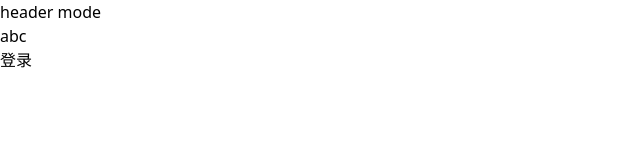
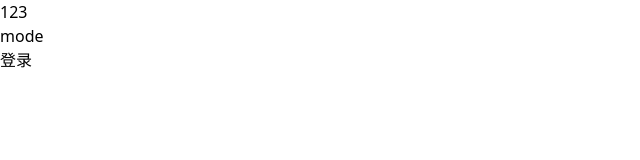
Before and after one commit to zhaogongchengsi/starter-next, a Next.js app: page /admin in a window 1280 px wide. Shown: the top 160 px of the page, without its empty margins (0-640 px from the left). Built offline with nearby package versions, Linux system fonts and the light colour scheme.

Commit message:
feat: sideBar 可收缩侧边栏

```diff
--- /dev/null
+++ b/components/sidebar/Sidebar.tsx
@@ -0,0 +1,30 @@
+import { useState } from "react";
+import { SideBarContext } from "./context";
+import { cn } from "@/lib/utils";
+
+export interface SideBarProps {
+  children: React.ReactNode;
+  className?: string;
+  width?: number;
+  collapseWidth?: number;
+  collapse?: boolean;
+}
+
+const Sidebar: React.FC<SideBarProps> = ({ children, className, collapse, width = 200, collapseWidth = 60 }) => {
+  const [isCollapse, setCollapse] = useState(() => Boolean(collapse));
+  const [sideBarWidth, setSideBarWidth] = useState(() => isCollapse ? width : collapseWidth);
+
+  const context = { width, collapseWidth };
+
+  return (
+    <>
+      <SideBarContext.Provider value={context}>
+        <aside style={{ width: `${sideBarWidth}px` }} className={cn(className)}>
+          {children}
+        </aside>
+      </SideBarContext.Provider>
+    </>
+  );
+};
+
+export default Sidebar;
--- /dev/null
+++ b/components/sidebar/context.ts
@@ -0,0 +1,3 @@
+import { createContext } from "react";
+
+export const SideBarContext = createContext(null)
--- /dev/null
+++ b/components/sidebar/index.tsx
@@ -0,0 +1,5 @@
+import Sidebar from "./Sidebar";
+
+export {
+	Sidebar
+}
--- /dev/null
+++ b/layout/admin/Aside.tsx
@@ -0,0 +1,11 @@
+import { Sidebar } from "@/components/sidebar";
+
+const AdminAside: React.FC = () => {
+  return (
+	<Sidebar className="shrink-0">
+		123
+	</Sidebar>
+  );
+};
+
+export default AdminAside;
--- a/layout/admin/Header.tsx
+++ b/layout/admin/Header.tsx
@@ -5,7 +5,7 @@ const AdminHeader = () => {
 
 	const [ mode, setMode ] = useMode()
 
-	return <header className="col-span-2">header <button onClick={() => setMode(!mode)} >mode</button> </header>
+	return <header className="h-[--admin-header-height] flex justify-between">  <button onClick={() => setMode(!mode)} >mode</button> </header>
 }
 
 export default AdminHeader
--- a/layout/admin/index.tsx
+++ b/layout/admin/index.tsx
@@ -1,19 +1,18 @@
 import React, { ReactNode } from "react";
 import AdminHeader from "./Header";
-import { Button } from "@/components/ui/button";
+import AdminAside from "./Aside";
+
 type Props = {
   children: ReactNode;
 };
 
 const Layout: React.FC<Props> = (props) => {
   return (
-    <section className="w-full h-screen flex flex-col app-container">
-      <AdminHeader />
-      <section className="flex">
-        <aside className="row-span-3">
-          <Button>abc</Button>
-        </aside>
-        <main className="row-span-2 col-span-2">{props.children}</main>
+    <section className="w-full h-screen flex app-container">
+      <AdminAside />
+      <section className="flex-1 flex flex-col">
+        <AdminHeader />
+        <main className="admin-main-box">{props.children}</main>
       </section>
     </section>
   );
--- a/package.json
+++ b/package.json
@@ -14,6 +14,7 @@
   "dependencies": {
     "@next-auth/prisma-adapter": "1.0.7",
     "@prisma/client": "4.15.0",
+    "@radix-ui/react-accordion": "^1.1.2",
     "@radix-ui/react-slot": "^1.0.2",
     "@unocss/reset": "^0.53.1",
     "class-variance-authority": "^0.6.0",
@@ -27,6 +28,7 @@
     "react": "18.2.0",
     "react-dom": "18.2.0",
     "react-markdown": "8.0.7",
+    "react-pro-sidebar": "1.1.0-alpha.1",
     "superjson": "1.12.3",
     "tailwind-merge": "^1.13.2",
     "tailwindcss-animate": "^1.0.6"
--- a/pages/_app.tsx
+++ b/pages/_app.tsx
@@ -1,5 +1,6 @@
 import { SessionProvider } from "next-auth/react";
 import { AppProps } from "next/app";
+import '@/styles/index.css'
 import "@/styles/unocss.css";
 import '@unocss/reset/tailwind.css'
 import { Provider } from "jotai";
--- /dev/null
+++ b/styles/index.css
@@ -0,0 +1,9 @@
+
+
+:root {
+	--admin-header-height: 60px;
+}
+
+.admin-main-box {
+	height: calc(100vh - var(--admin-header-height));
+}
--- a/styles/unocss.css
+++ b/styles/unocss.css
@@ -1,4 +1,8 @@
 :root {
+
+	--app-background: #ffffff ;
+	--app-foreground: #1c1f23;
+
 	--background: 0, 0%, 100%;
 	--foreground: 222.2, 47.4%, 11.2%;
 
@@ -32,6 +36,10 @@
 }
 
 .dark {
+
+	--app-background: #232429 ;
+	--app-foreground: #f9f9f9;
+
 	--background: 224, 71%, 4%;
 	--foreground: 213, 31%, 91%;
 
```
Also changed, not shown: components/ui/accordion.tsx (added, +60 -0 lines), layout/admin/style.css (added), 1 other file (tests, documents, lock files or other folders).
